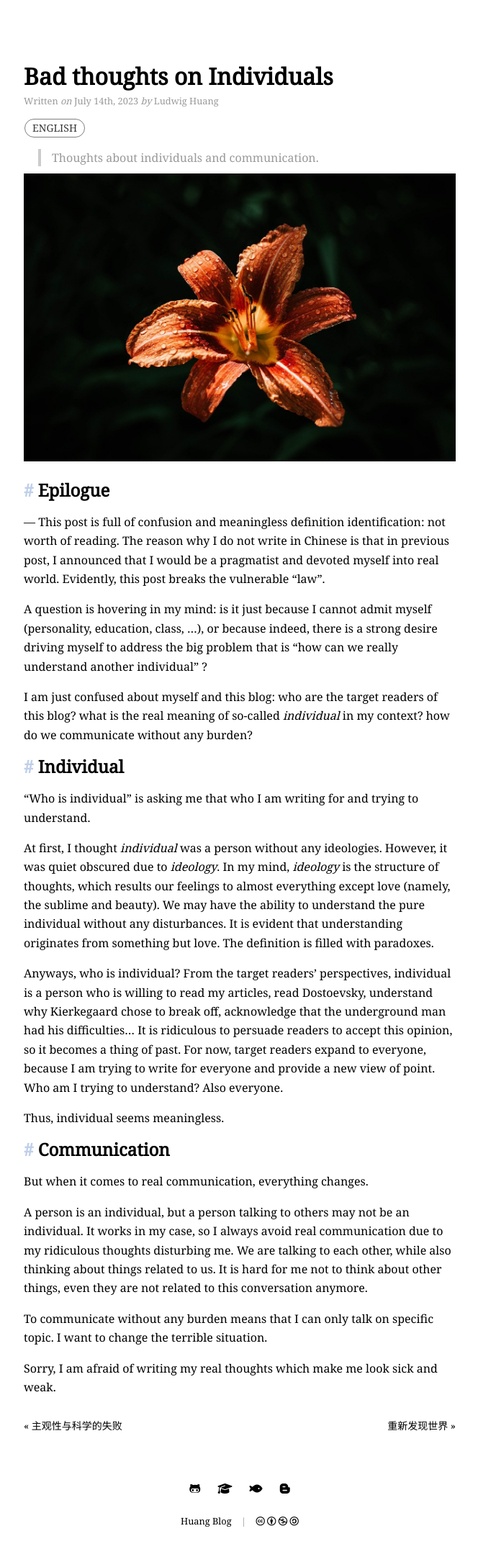
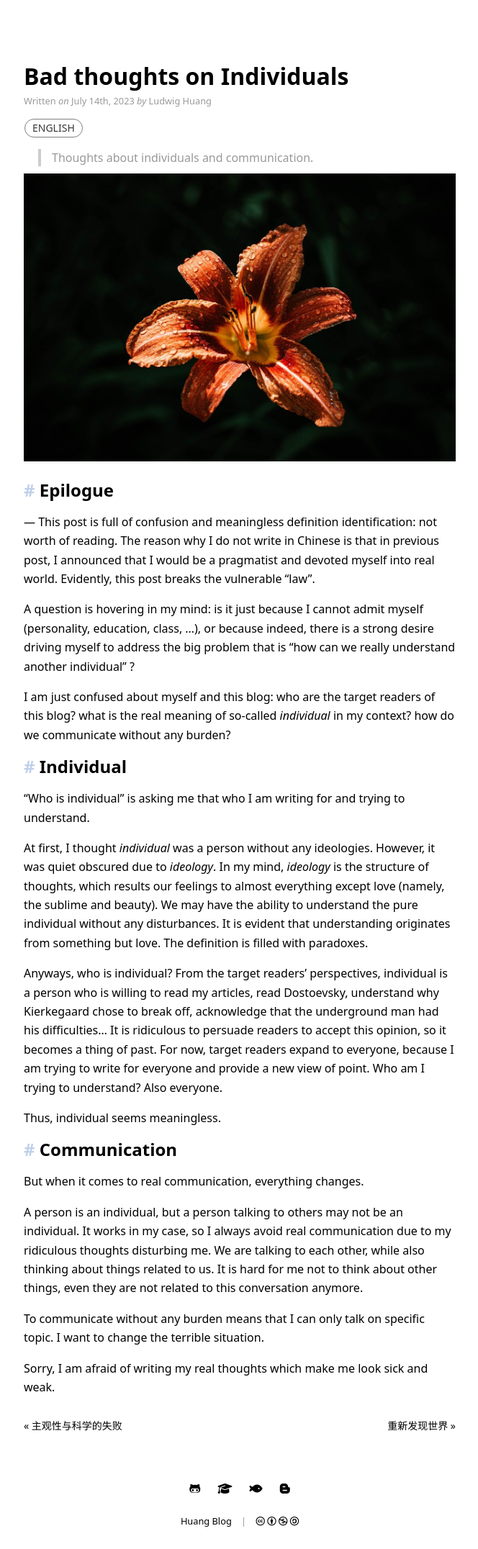
Before and after one commit to huang-feiyu/huang-feiyu.github.io, a Jekyll site: the page built from _posts/2023-07-14-diary-4.md, in a window 1280 px wide. Shown: the whole page at 72% size, without its empty margins (307-971 px from the left). Built offline with Jekyll 4.4.1, drawn with Linux system fonts in a browser that asks for light colours; nearby versions of some CDN libraries.

Commit message:
chore: update header font

```diff
--- a/assets/css/main.scss
+++ b/assets/css/main.scss
@@ -1,7 +1,7 @@
 ---
 ---
 
-$base-font-family: 'Noto Serif', 'Noto Serif SC', 'Helvetica', 'Arial', sans-serif;
+$base-font-family: 'Noto Sans', 'Noto Sans SC', 'Helvetica', 'Arial', sans-serif;
 $body-font-family: 'Noto Serif', 'Noto Serif SC', 'Helvetica', 'Arial', sans-serif;
 $code-font-family: 'Source Code Pro', 'Consolas', monospace;
 
```
